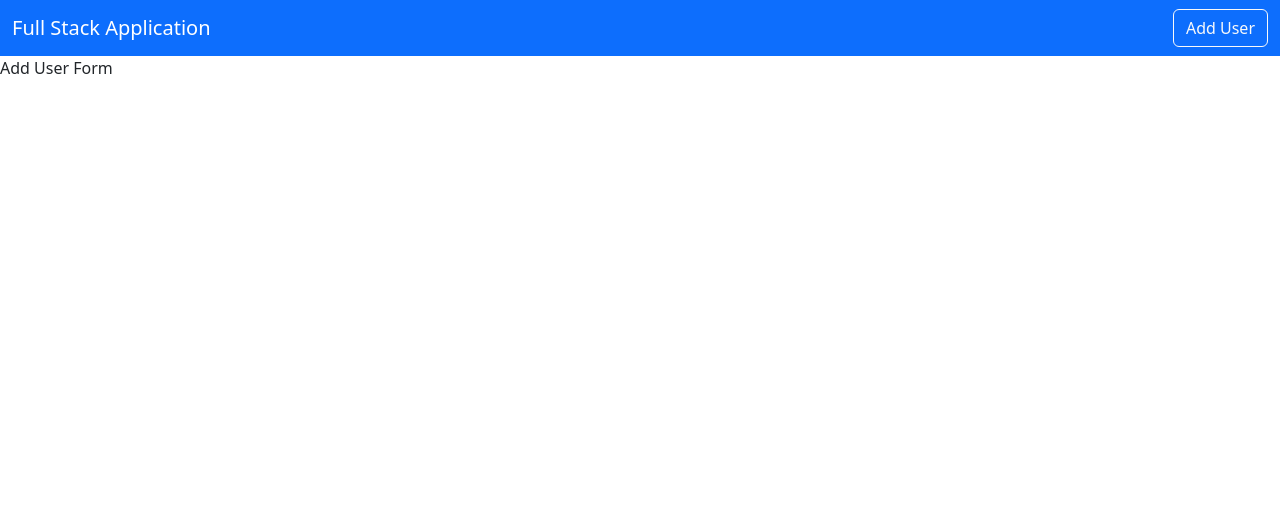
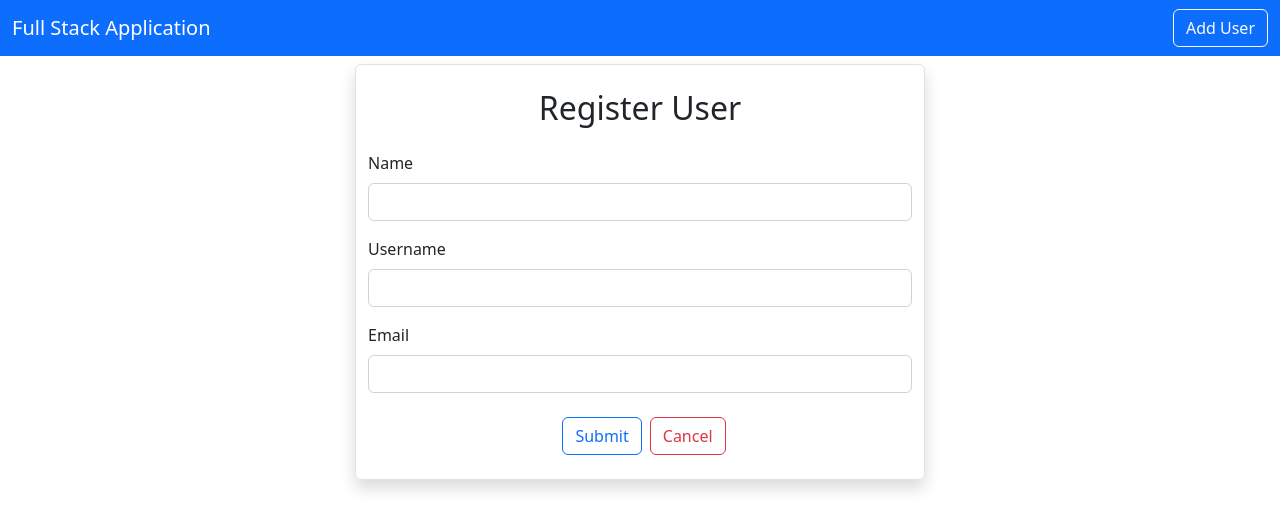
Before and after one commit to ryanmello/popcornperspective.io, a React (Create React App) app: page /adduser in a window 1280 px wide. Shown: the top 530 px of the page. Built offline with nearby package versions, Linux system fonts and the light colour scheme.

Commit message:
register user form styling

```diff
--- a/src/App.js
+++ b/src/App.js
@@ -3,6 +3,7 @@ import Navbar from './layout/Navbar';
 import Home from './pages/Home';
 import { BrowserRouter as Router, Routes, Route} from 'react-router-dom';
 import AddUser from './users/AddUser';
+import EditUser from './users/EditUser';
 
 
 function App() {
@@ -13,6 +14,7 @@ function App() {
         <Routes>
           <Route exact path='/' element={<Home />}></Route>
           <Route exact path='/adduser' element={<AddUser />}></Route>
+          <Route exact path='/edituser' element={<EditUser />}></Route>
         </Routes>
       </Router>
     </div>
--- a/src/pages/Home.js
+++ b/src/pages/Home.js
@@ -1,4 +1,5 @@
 import React, { useEffect, useState } from "react";
+import { Link } from "react-router-dom";
 import axios from "axios";
 
 export default function Home() {
@@ -34,7 +35,7 @@ export default function Home() {
                 <td>{user.email}</td>
                 <td>
                   <button className="btn btn-primary mx-2">View</button>
-                  <button className="btn btn-outline-primary mx-2">Edit</button>
+                  <Link className="btn btn-outline-primary mx-2" to={"/edituser"}>Edit</Link>
                   <button className="btn btn-danger mx-2">Delete</button>
                 </td>
               </tr>
--- a/src/users/AddUser.js
+++ b/src/users/AddUser.js
@@ -2,8 +2,28 @@ import React from 'react'
 
 export default function AddUser() {
   return (
-    <div>
-      Add User Form
+    <div className='container'>
+      <div className='row'>
+        <div className='col-md-6 offset-md-3 border rounded mt-2 shadow'>
+          <h2 className='text-center m-4'>Register User</h2>
+          <div className='mb-3'>
+            <label htmlFor='Name' className='form-label'>Name</label>
+            <input type={"text"} className="form-control" name='name'/>
+          </div>
+          <div className='mb-3'>
+            <label htmlFor='Name' className='form-label'>Username</label>
+            <input type={"text"} className="form-control" name='name'/>
+          </div>
+          <div className='mb-3'>
+            <label htmlFor='Name' className='form-label'>Email</label>
+            <input type={"text"} className="form-control" name='name'/>
+          </div>
+          <div className='pb-3 text-center'>
+            <button type='submit' className='btn btn-outline-primary m-2'>Submit</button>
+            <button type='submit' className='btn btn-outline-danger'>Cancel</button>
+          </div>
+        </div>
+      </div>
     </div>
   )
 }
--- a/src/users/EditUser.js
+++ b/src/users/EditUser.js
@@ -0,0 +1,9 @@
+import React from 'react'
+
+export default function EditUser() {
+  return (
+    <div>
+      Edit User
+    </div>
+  )
+}
```
